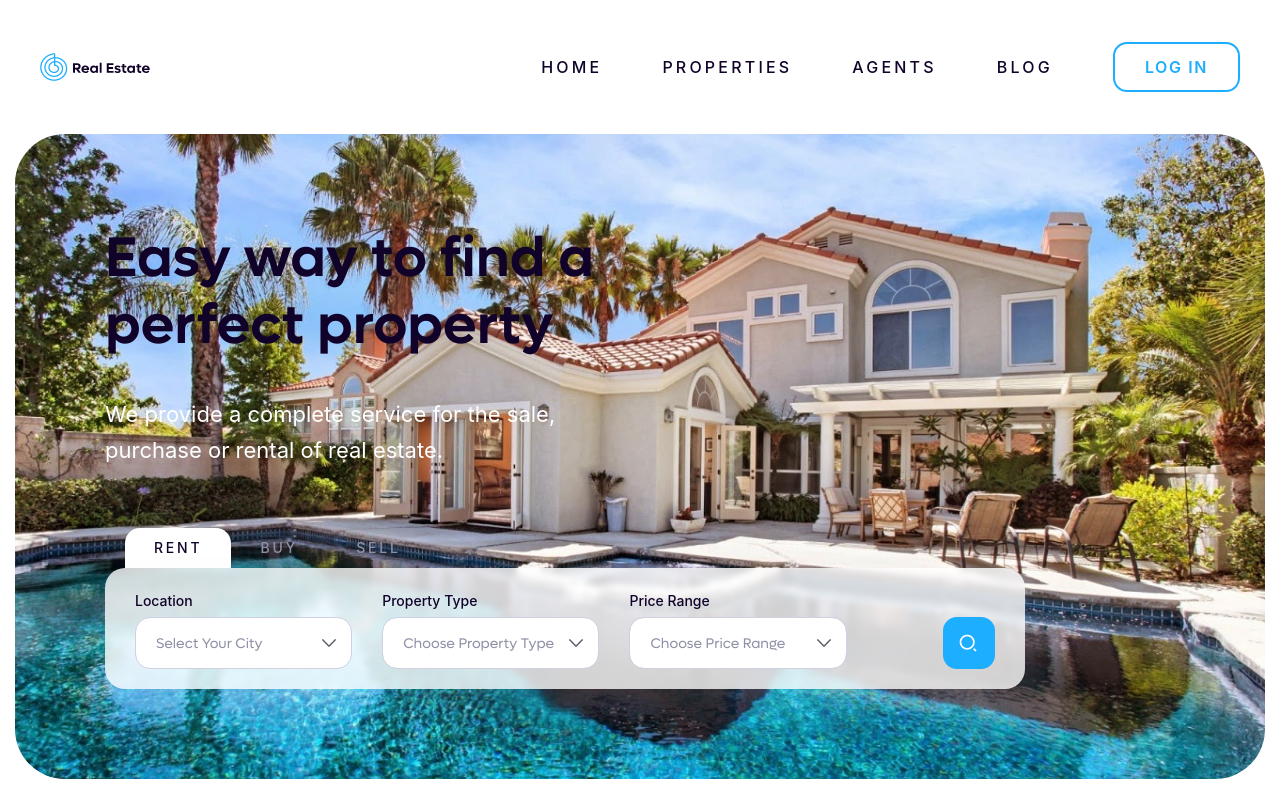
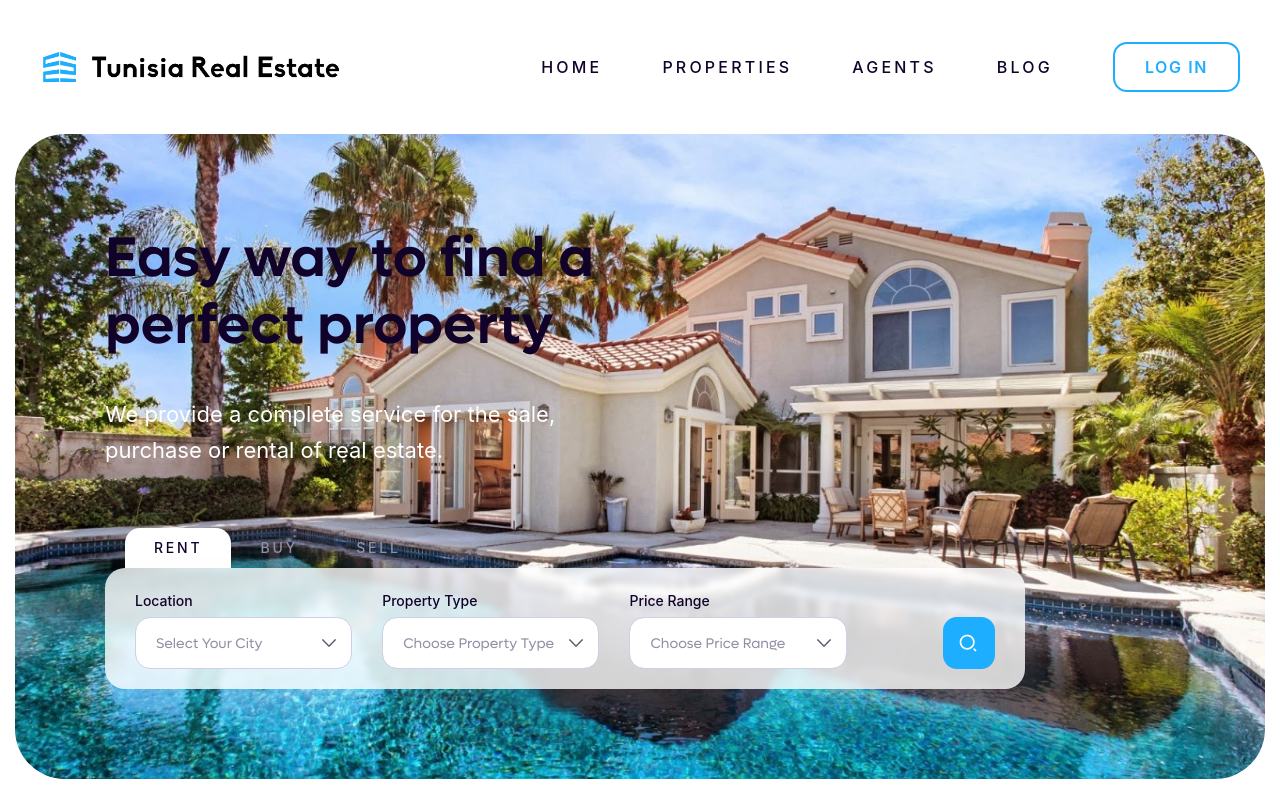
Before and after one commit to AymenSakouhi/realEstate, a React (Create React App) app: page / in a window 1280 px wide. Shown: the top 800 px of the page. Built offline with nearby package versions, Linux system fonts and the light colour scheme.

Commit message:
enhancing logo again

```diff
--- a/src/components/NavBar.jsx
+++ b/src/components/NavBar.jsx
@@ -7,11 +7,13 @@ const NavBar = () => {
       <header>
         <div className="container">
           <div className="logo">
-
             <Link to="/">
-              <img src="assets/images/logo.svg" alt="Real Estate" className="logo-image" />
+              <img
+                src="assets/images/logo-tun.png"
+                alt="Real Estate"
+                className="logo-image"
+              />
             </Link>
-
           </div>
 
           <button className="menu-toggle">
```
Also changed, not shown: public/assets/css/style.min.css.
